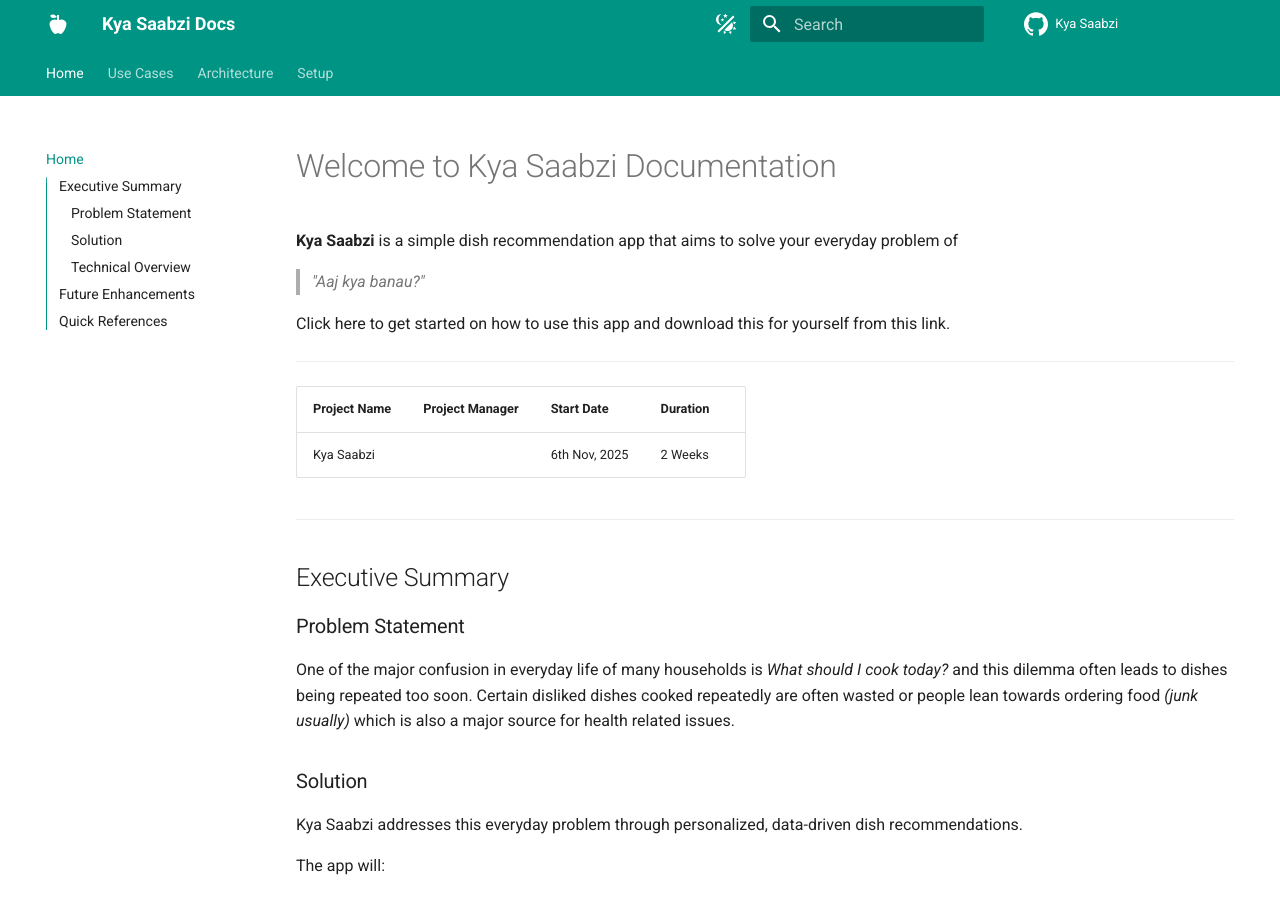
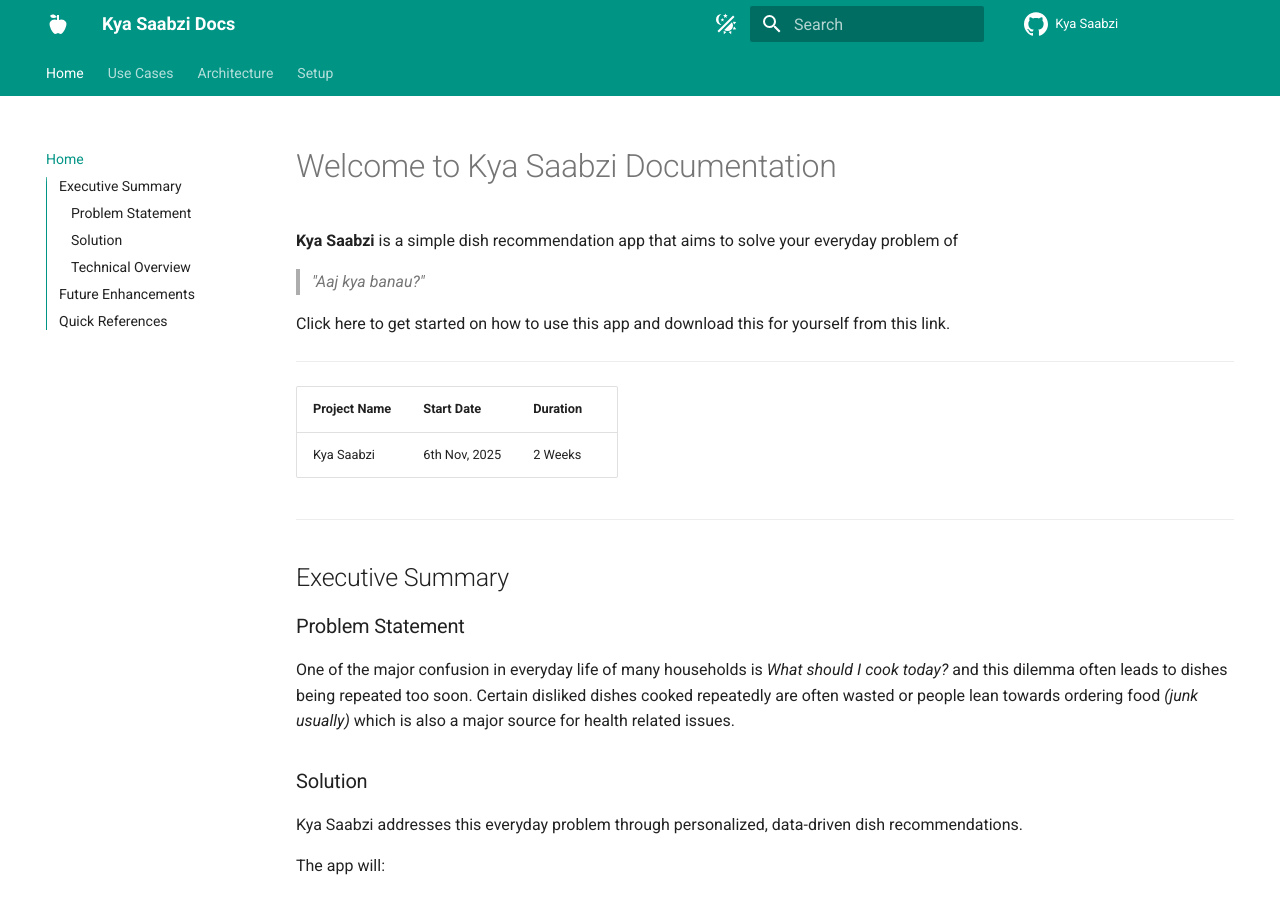
Before and after one commit to manav-gkmit/kya-saabzi-docs, an MkDocs documentation site: the page built from docs/index.md, in a window 1280 px wide and 900 px high. Built offline with MkDocs 1.6.1 and Material for MkDocs 9.7.7, drawn with Linux system fonts in a browser that asks for light colours; comment, search, counter and statistics services are not loaded.

```diff
--- a/docs/index.md
+++ b/docs/index.md
@@ -7,9 +7,9 @@ Click here to get started on how to use this app and download this for yourself
 
 ---
 
-| Project Name | Project Manager | Start Date   | Duration        |
-|--------------|-----------------|--------------|-----------------|
-| Kya Saabzi   |                 | 6th Nov, 2025| 2 Weeks         |
+| Project Name | Start Date   | Duration        |
+|--------------|--------------|-----------------|
+| Kya Saabzi   | 6th Nov, 2025| 2 Weeks         |
 
 ---
 
--- a/mkdocs.yml
+++ b/mkdocs.yml
@@ -1,5 +1,8 @@
 site_name: Kya Saabzi Docs
 site_description: "Functional and Use Case documentation for the Kya Saabzi App"
+site_url: https://manav-gkmit.github.io/kya-saabzi-docs/
+repo_name: Kya Saabzi
+repo_url: https://github.com/manav-gkmit/kya-saabzi-docs
 
 theme:
   name: material
@@ -30,8 +33,6 @@ theme:
       toggle:
         icon: material/lightbulb-off
         name: Switch to system preference
-repo_name: Kya Saabzi
-repo_url: https://github.com/manav-gkmit/kya-saabzi-docs
 
 markdown_extensions:
   - pymdownx.superfences:
```
